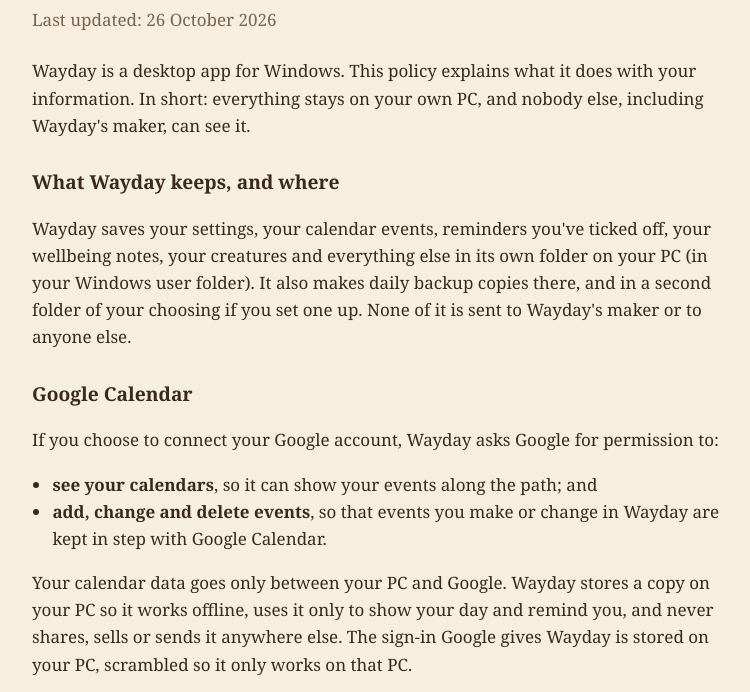
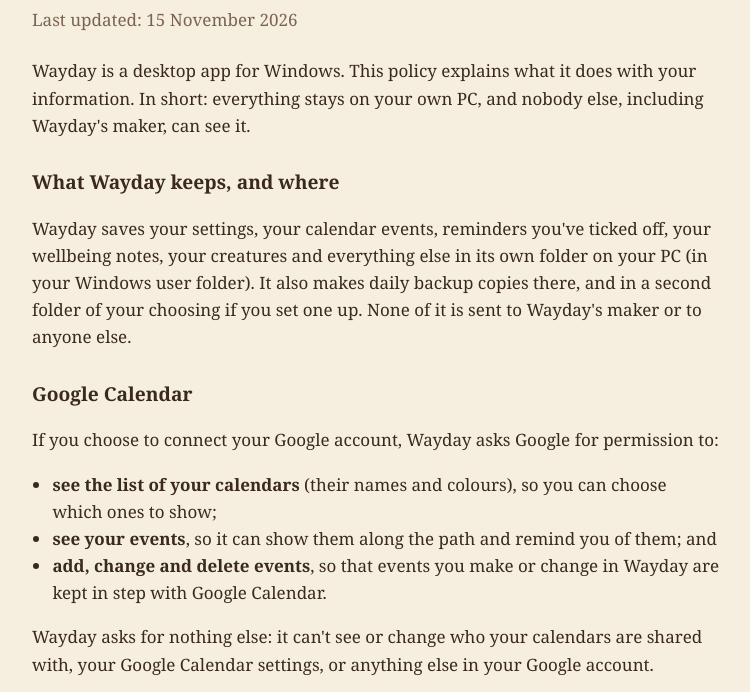
Before and after one commit to Acantil13/Acantil13.github.io, a plain HTML site: page privacy.html in a window 1280 px wide. Shown: the part 89-781 px from the top of the page, without its empty margins (264-1014 px from the left). Drawn offline with Linux system fonts and the light colour scheme.

Commit message:
Privacy page: list exactly what Wayday asks Google for
Wayday now asks only to see the list of your calendars and to see,
add, change and delete events; nothing else.

Co-Authored-By: Claude Opus 5.5 <noreply@anthropic.com>

```diff
--- a/privacy.html
+++ b/privacy.html
@@ -22,7 +22,7 @@
 <body>
 <main>
   <h1>Wayday privacy policy</h1>
-  <p class="updated">Last updated: 26 October 2026</p>
+  <p class="updated">Last updated: 15 November 2026</p>
 
   <p>Wayday is a desktop app for Windows. This policy explains what it does with your information. In short: everything stays on your own PC, and nobody else, including Wayday's maker, can see it.</p>
 
@@ -32,9 +32,11 @@
   <h2>Google Calendar</h2>
   <p>If you choose to connect your Google account, Wayday asks Google for permission to:</p>
   <ul>
-    <li><strong>see your calendars</strong>, so it can show your events along the path; and</li>
+    <li><strong>see the list of your calendars</strong> (their names and colours), so you can choose which ones to show;</li>
+    <li><strong>see your events</strong>, so it can show them along the path and remind you of them; and</li>
     <li><strong>add, change and delete events</strong>, so that events you make or change in Wayday are kept in step with Google Calendar.</li>
   </ul>
+  <p>Wayday asks for nothing else: it can't see or change who your calendars are shared with, your Google Calendar settings, or anything else in your Google account.</p>
   <p>Your calendar data goes only between your PC and Google. Wayday stores a copy on your PC so it works offline, uses it only to show your day and remind you, and never shares, sells or sends it anywhere else. The sign-in Google gives Wayday is stored on your PC, scrambled so it only works on that PC.</p>
   <p>Wayday's use of information received from Google APIs adheres to the <a href="https://developers.google.com/terms/api-services-user-data-policy">Google API Services User Data Policy</a>, including the Limited Use requirements.</p>
   <p>You can disconnect at any time: sign out in Wayday's Settings (Calendar), or remove Wayday's access from your <a href="https://myaccount.google.com/permissions">Google account's permissions page</a>.</p>
```
